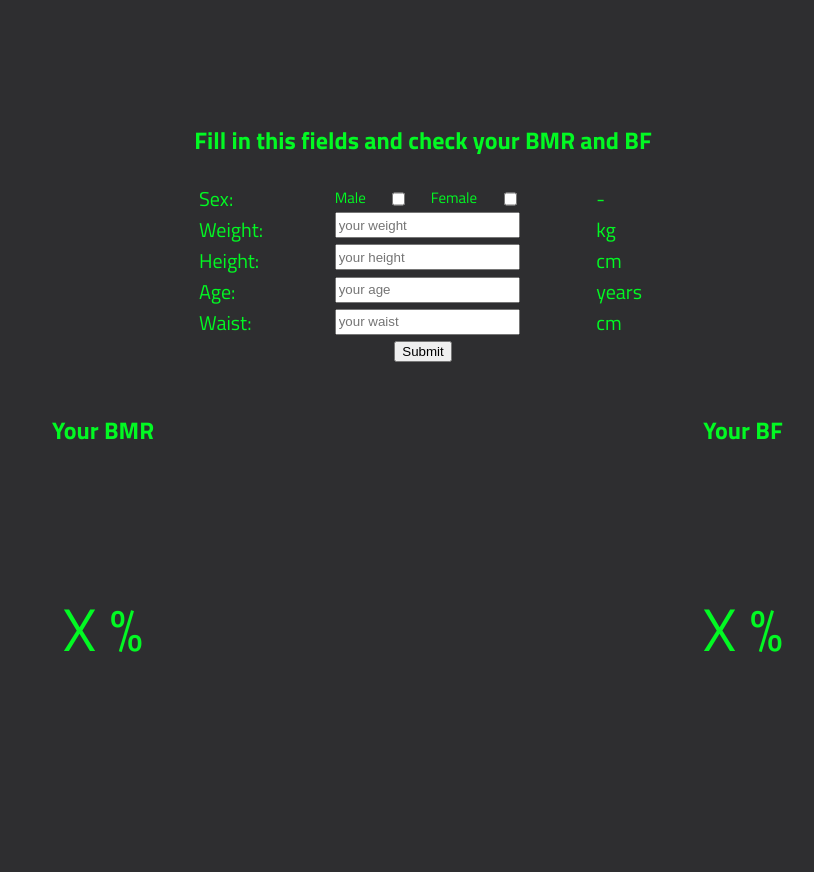
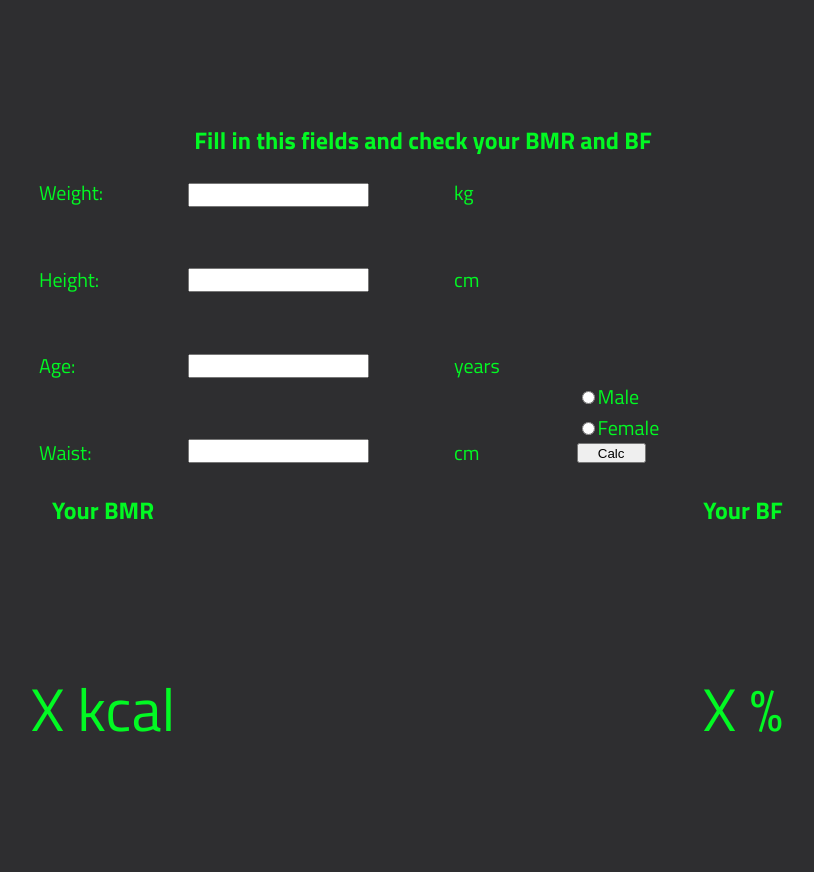
Before and after one commit to Glina1993/Gymsfit, a plain HTML site: page index.html in a window 1280 px wide. Shown: the part 1528-2400 px from the top of the page, without its empty margins (217-1031 px from the left). Drawn offline with Linux system fonts and the light colour scheme.

Commit message:
js start

```diff
--- a/css/style.css
+++ b/css/style.css
@@ -109,12 +109,12 @@ body {
 }
 
 .inputs {
-    height: 40vh;
+    height: 50vh;
 }
 
 .results {
     display: flex;
-    height: 60vh;
+    height: 50vh;
 
 }
 
@@ -135,48 +135,6 @@ body {
     text-align: center;
 }
 
-.data-container {
-    width: 35%;
-    display: flex;
-    justify-content: space-between;
-    margin: auto;
-    position: relative;
-    top: 75px;
-}
-
-.inputs-val {
-    display: flex;
-    flex-direction: column;
-    justify-content: space-around;
-}
-
-.inputs-val input {
-    height: 20px;
-}
-
-.inputs-name {
-    display: flex;
-    flex-direction: column;
-    justify-content: space-around;
-}
-
-.inputs-name p {
-    margin: 0;
-    font-size: 20px;
-}
-
-.unit {
-    display: flex;
-    flex-direction: column;
-    justify-content: space-around;
-}
-
-.unit p {
-    margin: 5px;
-    line-height: 20px;
-    font-size: 20px;
-}
-
 .bmr h2 {
     text-align: center;
 }
@@ -192,34 +150,70 @@ body {
     padding-top: 75px;
 }
 
-.sex-data {
-    width: 35%;
+.data-container {
+    width: 60%;
+    height: 70%;
+    margin: auto;
+    position: relative;
+    top:75px;
     display: flex;
     justify-content: space-between;
-    margin: auto;
-    position: relative;
-    top: 75px;
+}
+
+.input-col {
+    width: 60%;
+    height: 100%;
+    display: flex;
+    justify-content: space-between;
+}
+
+.input-col-2 {
+    width: 30%;
+    height: 100%;
+    display: flex;
+    flex-direction: column;
+    justify-content: flex-end;
+}
+
+.input-name {
+    display: flex;
+    flex-direction: column;
+    justify-content: space-between;
+}
+
+.input-name p {
+    margin: 0;
     font-size: 20px;
     line-height: 20px;
 }
 
-.sex-input {
+.input-val {
     display: flex;
+    flex-direction: column;
     justify-content: space-between;
 }
 
-.sex-input {
+.input-val input {
     height: 20px;
-    font-size: 15px;
+    padding: 0;
 }
 
-.sex-input p {
-    margin: 0;
+.input-unit {
+    display: flex;
+    flex-direction: column;
+    justify-content: space-between;
 }
 
-.submit {
-    position: relative;
-    top: 75px;
-    margin: 0 auto;
-    text-align: center;
+.input-unit p {
+    margin: 0;
+    font-size: 20px;
+    line-height: 20px;
 }
+.sex-input {
+    width: 40%;
+    font-size: 20px;
+}
+.button {
+    width: 30%;
+    height: 20px;
+}
--- a/index.html
+++ b/index.html
@@ -50,43 +50,45 @@
 <div class="calc-container">
     <div class="inputs">
         <h2 class="calc-title"> Fill in this fields and check your BMR and BF</h2>
-        <div class="data-container">
-            <div class="inputs-name">
-                <p>Sex: </p>
+        <form class=data-container action="#">
+            <div class="input-col">
+
+                <div class="input-name">
                     <p>Weight: </p>
                     <p>Height: </p>
                     <p>Age: </p>
                     <p>Waist: </p>
                 </div>
-            <div class="inputs-val">
-                <div class="sex-input">
-                    <p>Male</p>
-                    <input type="checkbox" value="male">
-                    <p>Female</p>
-                    <input type="checkbox" value="female">
+
+                <div class="input-val">
+                    <input id="weight" type="number">
+                    <input id="height" type="number">
+                    <input id="age" type="number">
+                    <input id="waist" type="number">
                 </div>
-                <input id="weight" type="number" placeholder="your weight" required>
-                <input id="height" type="number" placeholder="your height" required>
-                <input id="age" type="number" placeholder="your age" required>
-                <input id="waist" type="number" placeholder="your waist" required>
-            </div>
-            <div class="unit">
-                <p>-</p>
+
+                <div class="input-unit">
                     <p>kg</p>
                     <p>cm</p>
                     <p>years</p>
                     <p>cm</p>
                 </div>
+
+
+
             </div>
-        <div  class="submit">
-            <input type="submit">
+            <div class="input-col-2">
+                <div class="sex-input"><input class="gender" type="radio" name="gender" value=true>Male </div>
+                <div class="sex-input"><input class="gender" type="radio" name="gender" value=false>Female </div>
+                <button class="button" type="button" onclick="set()">Calc</button>
             </div>
+        </form>
     </div>
     <div class="results">
         <div class="bmr">
             <h2>Your BMR</h2>
             <p>
-                <span id="bmrResult">X</span> %
+                <span id="bmrResult">X</span> kcal
             </p>
         </div>
 
@@ -98,5 +100,7 @@
         </div>
     </div>
 </div>
+
+<script src="js/app.js"></script>
 </body>
 </html>
--- /dev/null
+++ b/js/app.js
@@ -0,0 +1,14 @@
+let sex = document.getElementsByClassName('gender');
+let gender;
+let weight = document.querySelector("#weight");
+
+function set() {
+    if(sex[0].checked) {
+        console.log("male");
+    }   else if (sex[1].checked) {
+        return console.log("female");
+    }
+
+    let weightVal = weight.value;
+    console.log(weightVal);
+}
```
Lines whose indentation alone changed are shown as unchanged.
